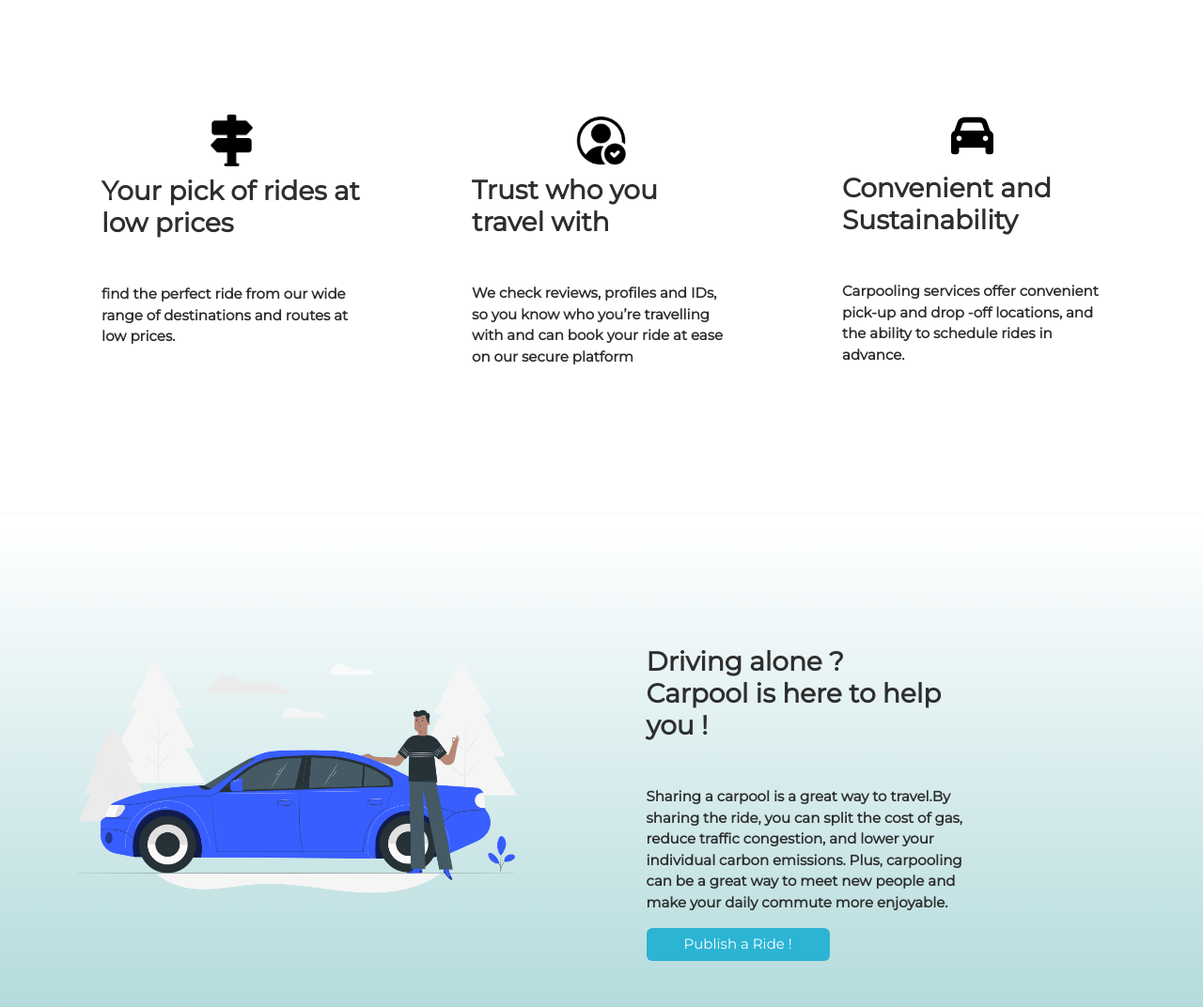
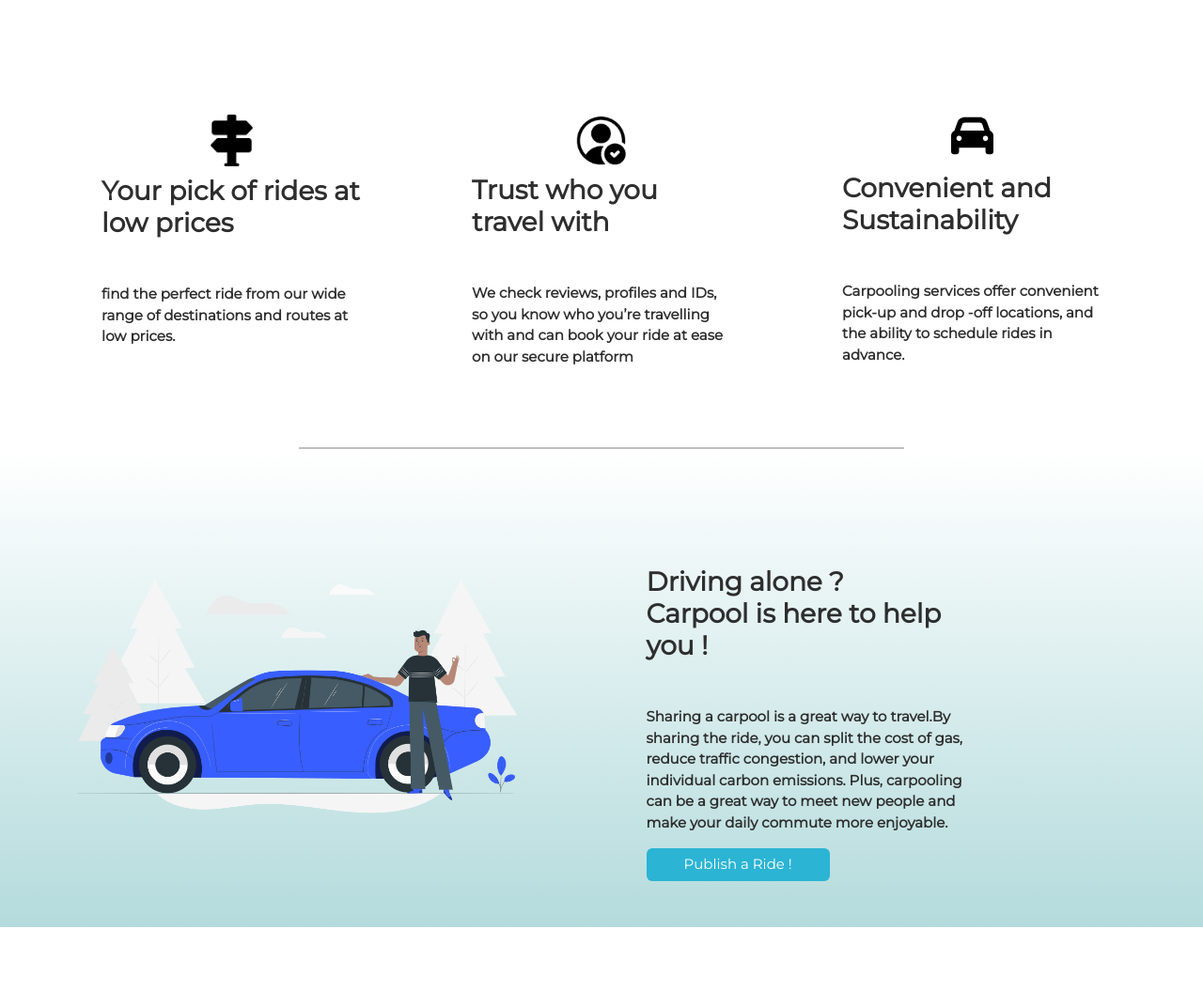
Before and after one commit to RugvedGadakh/Pbl_Project, a PHP site: page / in a window 1280 px wide. Shown: the part 621-1693 px from the top of the page at 94% size. After the commit the page ends 1608 px from the top, so only its background shows below. Run offline with PHP 8.4, Linux system fonts and the light colour scheme; some libraries are stand-ins or nearby versions.

Commit message:
Update style.css

```diff
--- a/style.css
+++ b/style.css
@@ -148,6 +148,7 @@
     background-color: white;
     z-index: 1;
     position: relative;
+    padding-bottom: 10px;
 
 }
 
@@ -191,6 +192,13 @@
 
 /* publish-ride */
 
+hr{
+    margin: auto;
+    border: solid black 2px;
+    border-bottom: none;
+    width: 50%
+}
+
 #publish_ride {
     margin: 0px;
     background-image: linear-gradient(to bottom, white,rgb(180, 219, 220,1));
```
